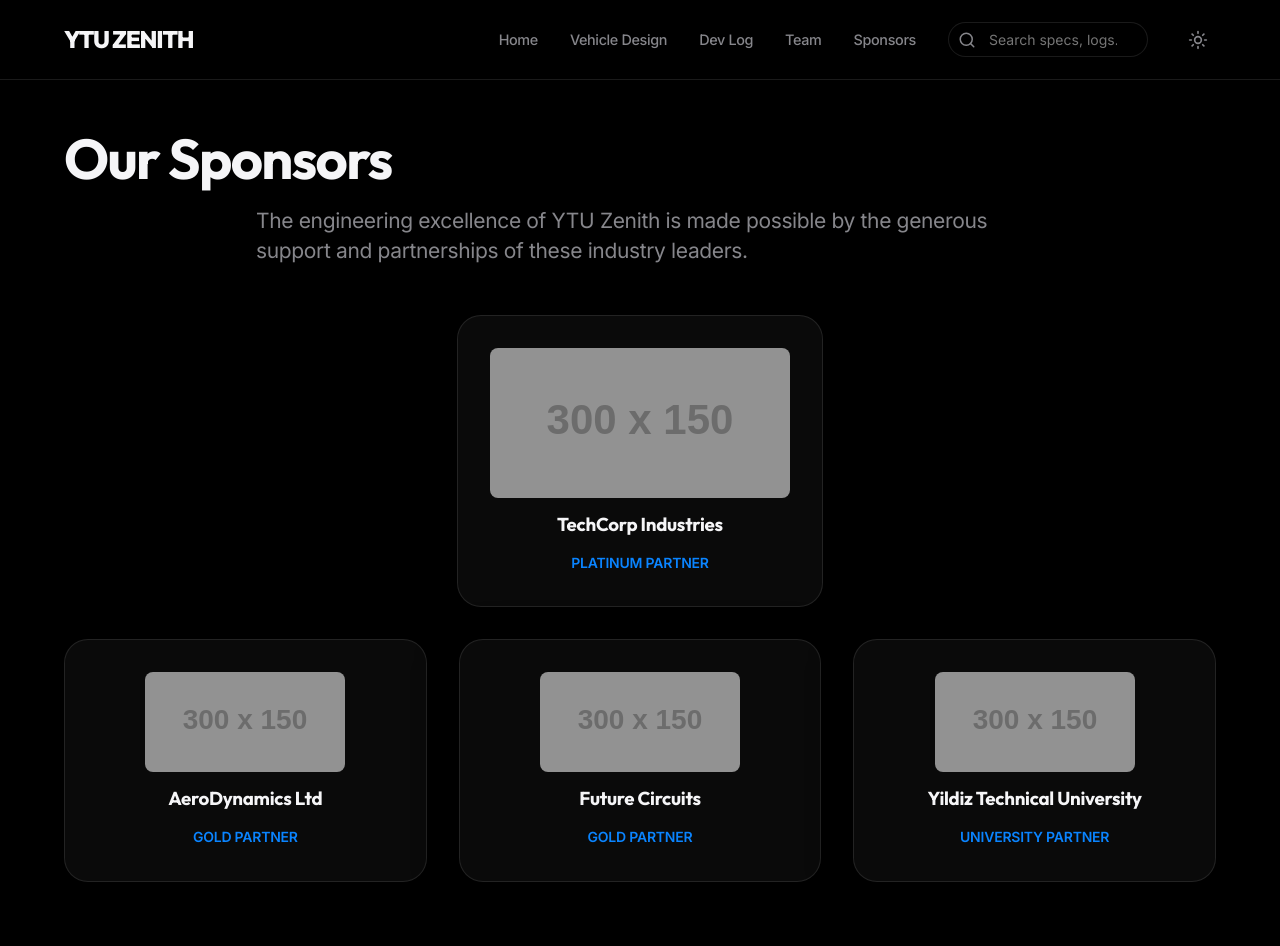
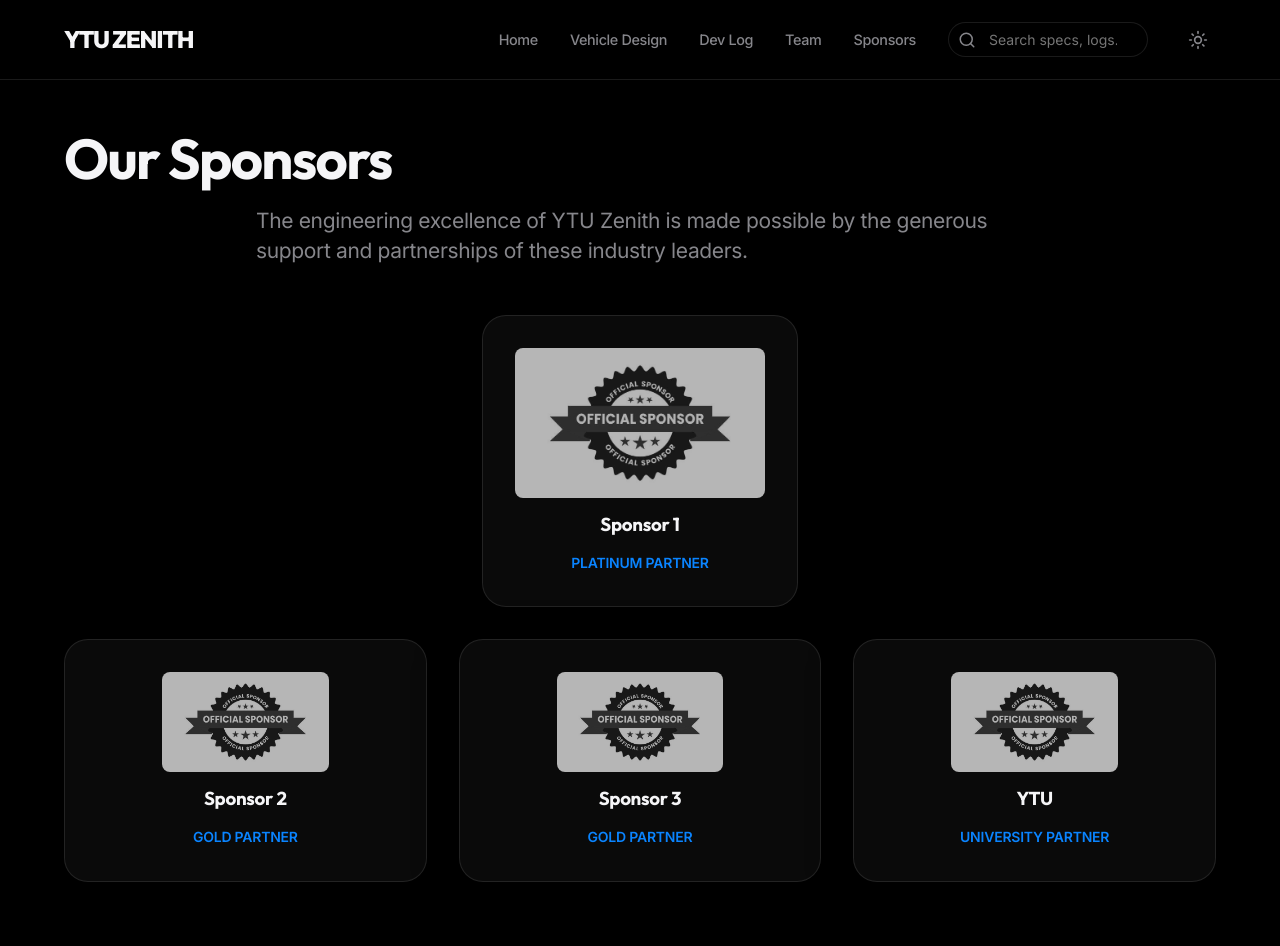
Before and after one commit to ayberkarslan/ZenithWeb, a React (Vite) app: page /sponsors in a window 1280 px wide. Shown: the top 946 px of the page. Built offline with nearby package versions, Linux system fonts and the light colour scheme; no server answers.

Commit message:
update sponsor data and generic image

```diff
--- a/src/pages/Sponsors.tsx
+++ b/src/pages/Sponsors.tsx
@@ -3,10 +3,10 @@
 
 export default function Sponsors() {
   const sponsors = [
-    { name: "TechCorp Industries", tier: "Platinum", link: "#", logo: "https://placehold.co/300x150/111827/ffffff?text=TechCorp" },
-    { name: "AeroDynamics Ltd", tier: "Gold", link: "#", logo: "https://placehold.co/300x150/111827/ffffff?text=AeroDynamics" },
-    { name: "Future Circuits", tier: "Gold", link: "#", logo: "https://placehold.co/300x150/111827/ffffff?text=Future+Circuits" },
-    { name: "Yildiz Technical University", tier: "University", link: "#", logo: "https://placehold.co/300x150/111827/ffffff?text=YTU" },
+    { name: "Sponsor 1", tier: "Platinum", link: "#", logo: "/sponsor.jpg" },
+    { name: "Sponsor 2", tier: "Gold", link: "#", logo: "/sponsor.jpg" },
+    { name: "Sponsor 3", tier: "Gold", link: "#", logo: "/sponsor.jpg" },
+    { name: "YTU", tier: "University", link: "#", logo: "/sponsor.jpg" },
   ]
 
   return (
```
Also changed, not shown: public/sponsor.jpg (added).
